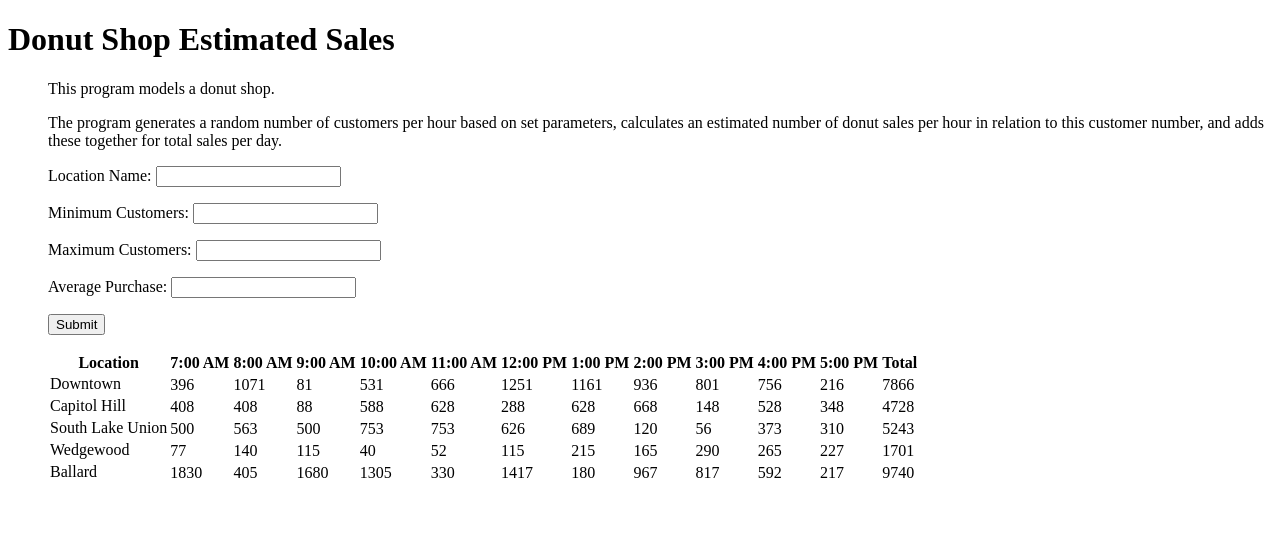
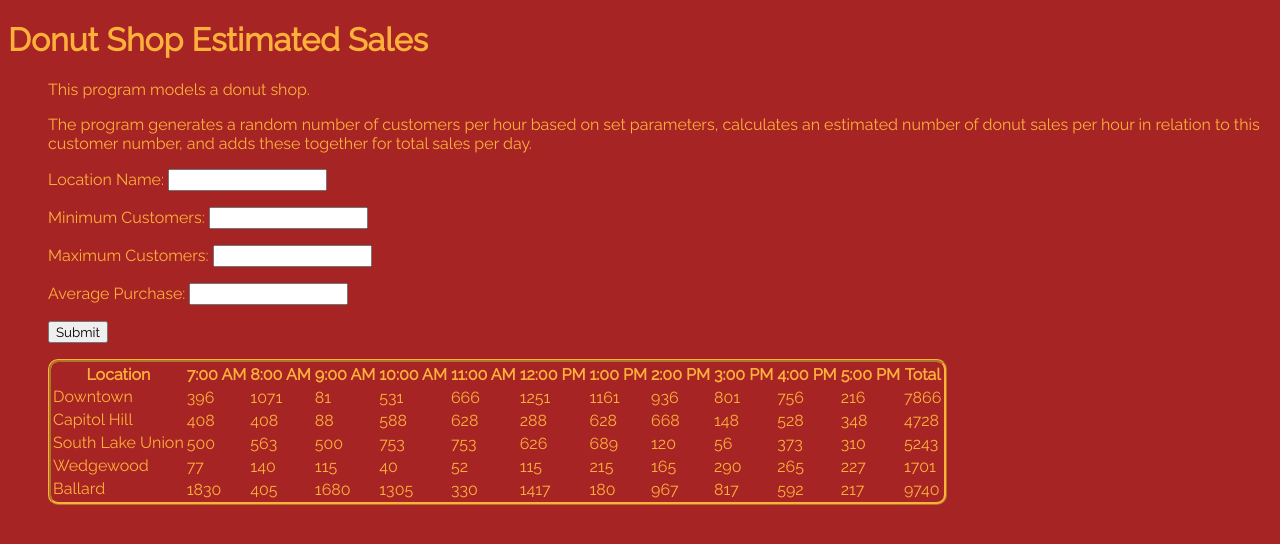
Before and after one commit to scarney3/donut_shop, a plain HTML site: page index.html in a window 1280 px wide. Drawn offline with Linux system fonts and the light colour scheme.

Commit message:
added CSS

```diff
--- a/index.html
+++ b/index.html
@@ -6,6 +6,8 @@
   <meta http-equiv="X-UA-Compatible" content="IE=edge">
   <title>Donut Shop</title>
   <link rel="stylesheet" href="">
+  <link href="styles.css" type="text/css" rel="stylesheet"/>
+  <link href='http://fonts.googleapis.com/css?family=Raleway' rel='stylesheet' type='text/css'>
 </head>
 
 <body>
@@ -48,10 +50,8 @@
     <input id="submit" type="submit" value="Submit" onclick="submit"/>
   </p>
 </form>
-
 </table>
 <script type="text/javascript" src="donut.js"></script>
 
-
 </body>
 </html>
--- /dev/null
+++ b/styles.css
@@ -0,0 +1,19 @@
+* {
+  font-family: 'Raleway', sans-serif;
+}
+body {
+  background-color: #A62424;
+}
+div {
+  color: #FFB03B;
+}
+table {
+  border: 3px ridge #FFB03B;
+  border-radius: 10px;
+}
+ul p {
+  color: #FFB03B;
+}
+h1 {
+  color: #FFB03B;
+}
```
Also changed, not shown: 1 other file.
